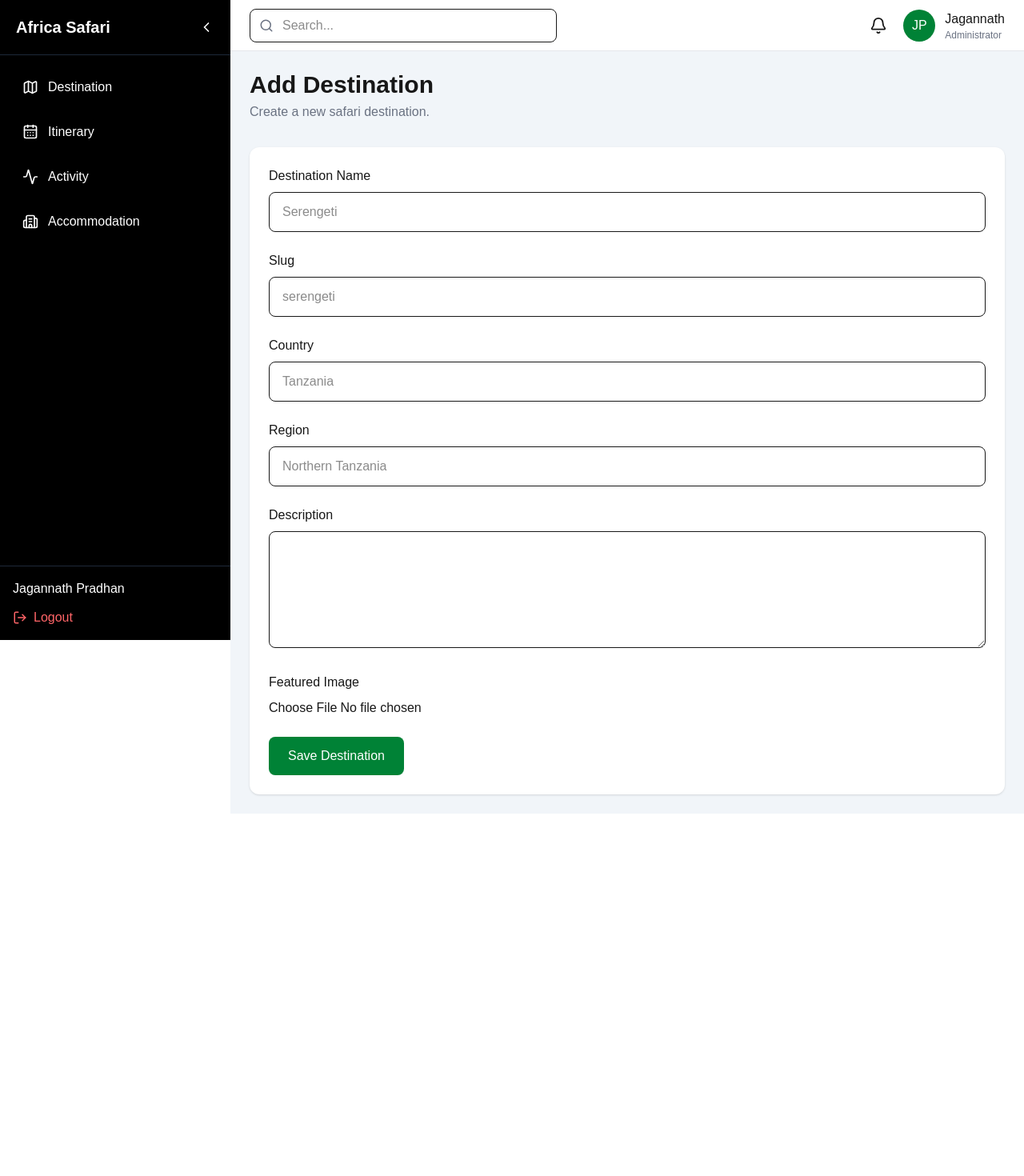
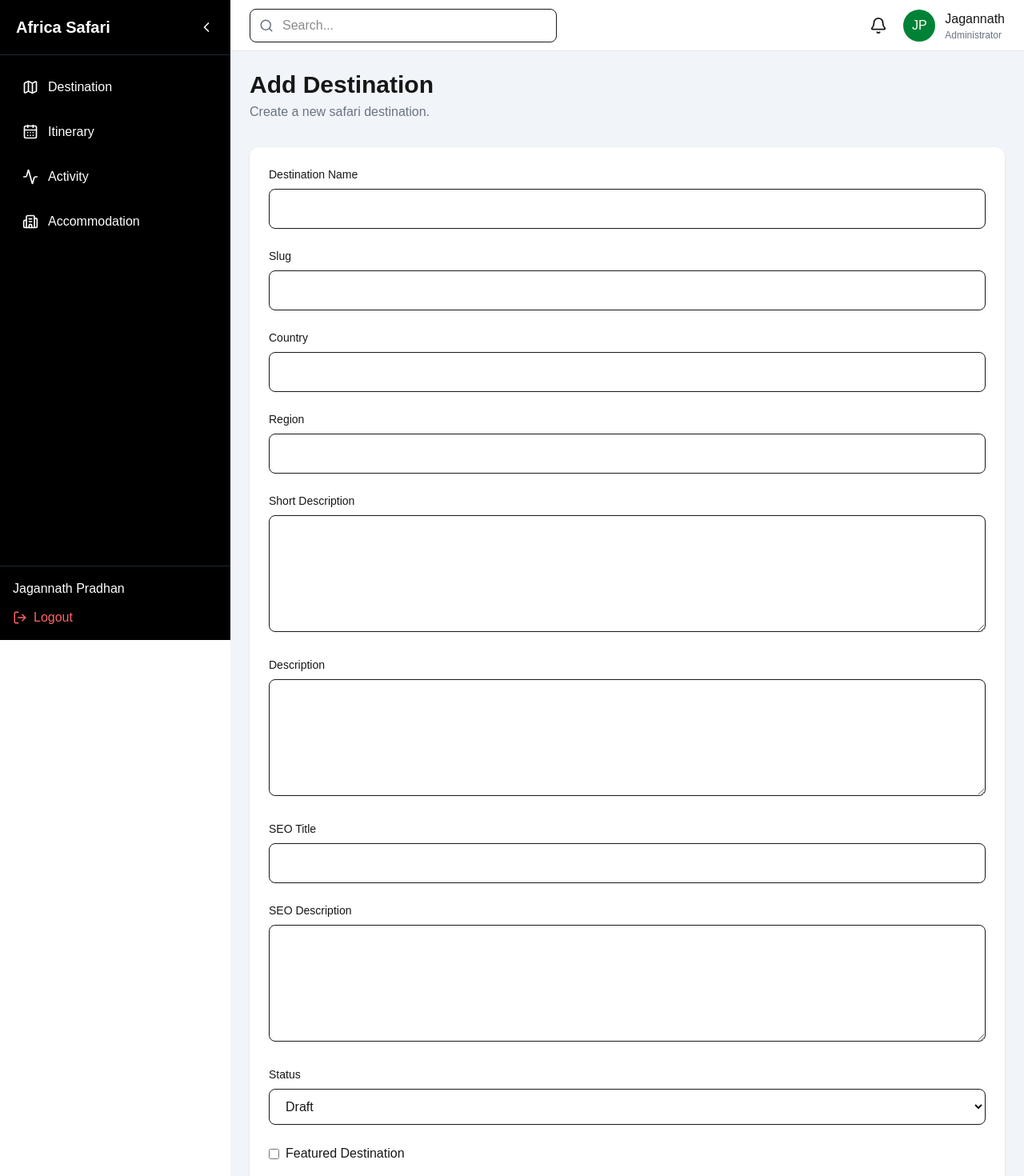
Before and after one commit to Jagannath-Pradhan/africa-safari-horizon, a Next.js app: page /dashboard/destinations/add in a window 1280 px wide. Shown: the top 1470 px of the page at 80% size. Before the commit the page ends 1017 px from the top, so only its background shows below. Built offline with nearby package versions, Linux system fonts and the light colour scheme.

Commit message:
form field modified

```diff
--- a/package.json
+++ b/package.json
@@ -9,11 +9,14 @@
     "lint": "eslint"
   },
   "dependencies": {
+    "@hookform/resolvers": "^5.4.0",
     "clsx": "^2.1.1",
     "lucide-react": "^1.21.0",
     "next": "16.2.9",
     "react": "19.2.4",
-    "react-dom": "19.2.4"
+    "react-dom": "19.2.4",
+    "react-hook-form": "^7.80.0",
+    "zod": "^4.4.3"
   },
   "devDependencies": {
     "@tailwindcss/postcss": "^4",
--- a/src/components/destination/DestinationForm.jsx
+++ b/src/components/destination/DestinationForm.jsx
@@ -1,41 +1,161 @@
+// 'use client'
+
+// import InputField from '@/components/forms/InputField'
+// import TextAreaField from '@/components/forms/TextAreaField'
+
+// export default function DestinationForm() {
+//   return (
+//     <form className="space-y-6">
+//       <InputField
+//         label="Destination Name"
+//         placeholder="Serengeti"
+//       />
+
+//       <InputField
+//         label="Slug"
+//         placeholder="serengeti"
+//       />
+
+//       <InputField
+//         label="Country"
+//         placeholder="Tanzania"
+//       />
+
+//       <InputField
+//         label="Region"
+//         placeholder="Northern Tanzania"
+//       />
+
+//       <TextAreaField
+//         label="Description"
+//       />
+
+//       <div>
+//         <label className="block mb-2 font-medium">
+//           Featured Image
+//         </label>
+
+//         <input type="file" />
+//       </div>
+
+//       <button
+//         type="submit"
+//         className="bg-green-700 text-white px-6 py-3 rounded-lg"
+//       >
+//         Save Destination
+//       </button>
+//     </form>
+//   )
+// }
+
+
+
 'use client'
 
-import InputField from '@/components/forms/InputField'
-import TextAreaField from '@/components/forms/TextAreaField'
+import { useForm } from 'react-hook-form'
+import { zodResolver } from '@hookform/resolvers/zod'
+
+import { destinationSchema } from '@/validations/destination.schema'
+
+import FormInput from '@/components/forms/FormInput'
+import FormTextarea from '@/components/forms/FormTextarea'
+import FormSelect from '@/components/forms/FormSelect'
 
 export default function DestinationForm() {
+  const {
+    register,
+    handleSubmit,
+    formState: { errors },
+  } = useForm({
+    resolver: zodResolver(destinationSchema),
+
+    defaultValues: {
+      status: 'draft',
+      featured: false,
+    },
+  })
+
+  const onSubmit = (data) => {
+    console.log(data)
+  }
+
   return (
-    <form className="space-y-6">
-      <InputField
+    <form
+      onSubmit={handleSubmit(onSubmit)}
+      className="space-y-6"
+    >
+      <FormInput
         label="Destination Name"
-        placeholder="Serengeti"
+        {...register('name')}
+        error={errors.name?.message}
       />
 
-      <InputField
+      <FormInput
         label="Slug"
-        placeholder="serengeti"
+        {...register('slug')}
+        error={errors.slug?.message}
       />
 
-      <InputField
+      <FormInput
         label="Country"
-        placeholder="Tanzania"
+        {...register('country')}
+        error={errors.country?.message}
       />
 
-      <InputField
+      <FormInput
         label="Region"
-        placeholder="Northern Tanzania"
+        {...register('region')}
+        error={errors.region?.message}
       />
 
-      <TextAreaField
-        label="Description"
+      <FormTextarea
+        label="Short Description"
+        {...register('shortDescription')}
+        error={
+          errors.shortDescription?.message
+        }
       />
 
-      <div>
-        <label className="block mb-2 font-medium">
-          Featured Image
+      <FormTextarea
+        label="Description"
+        {...register('description')}
+        error={
+          errors.description?.message
+        }
+      />
+
+      <FormInput
+        label="SEO Title"
+        {...register('seoTitle')}
+      />
+
+      <FormTextarea
+        label="SEO Description"
+        {...register('seoDescription')}
+      />
+
+      <FormSelect
+        label="Status"
+        {...register('status')}
+      >
+        <option value="draft">
+          Draft
+        </option>
+
+        <option value="published">
+          Published
+        </option>
+      </FormSelect>
+
+      <div className="flex items-center gap-2">
+        <input
+          type="checkbox"
+          {...register('featured')}
+        />
+
+        <label>
+          Featured Destination
         </label>
-
-        <input type="file" />
       </div>
 
       <button
--- /dev/null
+++ b/src/components/forms/FormInput.jsx
@@ -0,0 +1,24 @@
+export default function FormInput({
+  label,
+  error,
+  ...props
+}) {
+  return (
+    <div>
+      <label className="block mb-2 text-sm font-medium">
+        {label}
+      </label>
+
+      <input
+        {...props}
+        className="w-full rounded-lg border px-4 py-3 outline-none focus:ring-2 focus:ring-green-600"
+      />
+
+      {error && (
+        <p className="mt-1 text-sm text-red-500">
+          {error}
+        </p>
+      )}
+    </div>
+  )
+}
--- /dev/null
+++ b/src/components/forms/FormSelect.jsx
@@ -0,0 +1,27 @@
+export default function FormSelect({
+  label,
+  error,
+  children,
+  ...props
+}) {
+  return (
+    <div>
+      <label className="block mb-2 text-sm font-medium">
+        {label}
+      </label>
+
+      <select
+        {...props}
+        className="w-full rounded-lg border px-4 py-3 outline-none focus:ring-2 focus:ring-green-600"
+      >
+        {children}
+      </select>
+
+      {error && (
+        <p className="mt-1 text-sm text-red-500">
+          {error}
+        </p>
+      )}
+    </div>
+  )
+}
--- /dev/null
+++ b/src/components/forms/FormTextarea.jsx
@@ -0,0 +1,25 @@
+export default function FormTextarea({
+  label,
+  error,
+  ...props
+}) {
+  return (
+    <div>
+      <label className="block mb-2 text-sm font-medium">
+        {label}
+      </label>
+
+      <textarea
+        {...props}
+        rows={5}
+        className="w-full rounded-lg border px-4 py-3 outline-none focus:ring-2 focus:ring-green-600"
+      />
+
+      {error && (
+        <p className="mt-1 text-sm text-red-500">
+          {error}
+        </p>
+      )}
+    </div>
+  )
+}
--- /dev/null
+++ b/src/utils/generateSlug.js
@@ -0,0 +1,6 @@
+export function generateSlug(text) {
+  return text
+    .toLowerCase()
+    .trim()
+    .replace(/\s+/g, '-')
+}
--- /dev/null
+++ b/src/validations/destination.schema.js
@@ -0,0 +1,38 @@
+import { z } from 'zod'
+
+export const destinationSchema = z.object({
+  name: z
+    .string()
+    .min(3, 'Destination name is required'),
+
+  slug: z
+    .string()
+    .min(3, 'Slug is required'),
+
+  country: z
+    .string()
+    .min(2, 'Country is required'),
+
+  region: z
+    .string()
+    .optional(),
+
+  shortDescription: z
+    .string()
+    .min(10, 'Short description is required'),
+
+  description: z
+    .string()
+    .min(20, 'Description is required'),
+
+  seoTitle: z.string().optional(),
+
+  seoDescription: z.string().optional(),
+
+  status: z.enum([
+    'draft',
+    'published',
+  ]),
+
+  featured: z.boolean(),
+})
```
Also changed, not shown: 1 other file (tests, documents, lock files or other folders).
